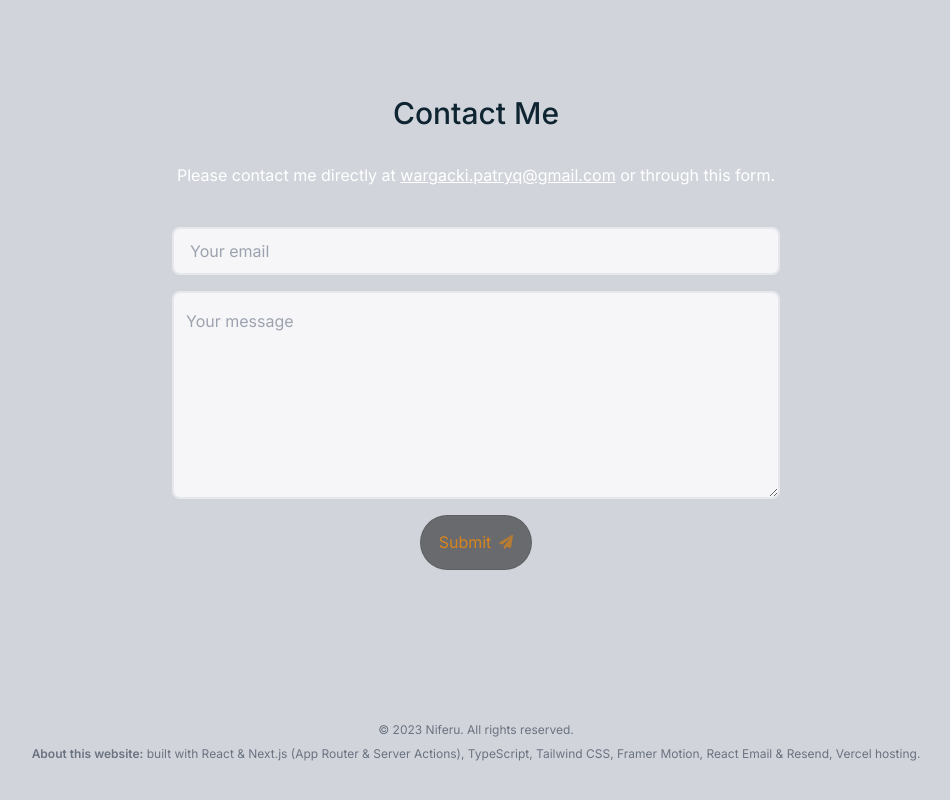
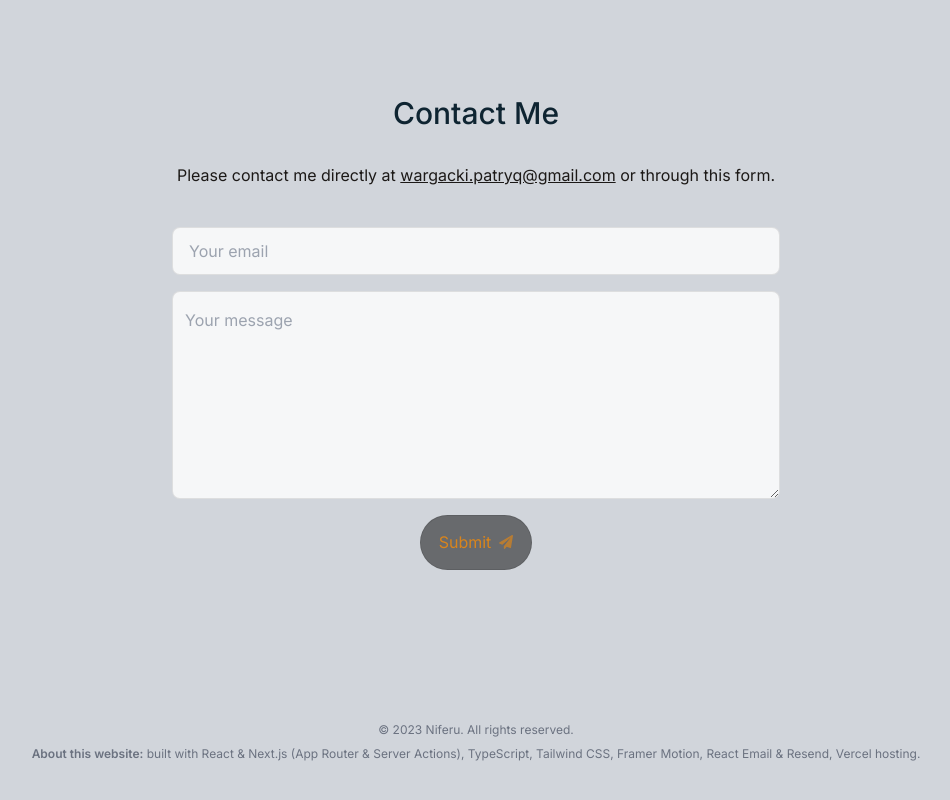
Before and after one commit to Nlferu/niferu-portfolio-website, a Next.js app: page / in a window 1280 px wide. Shown: the part 4004-4804 px from the top of the page, without its empty margins (164-1114 px from the left). Built offline with nearby package versions, Linux system fonts and the light colour scheme; no server answers.

Commit message:
form fixed

```diff
--- a/components/contact.tsx
+++ b/components/contact.tsx
@@ -21,7 +21,7 @@ export default function Contact() {
             id="contact"
         >
             <SectionHeading>Contact Me</SectionHeading>
-            <p className="text-white">
+            <p className="text-stone-900 dark:text-white">
                 Please contact me directly at{" "}
                 <a className="underline" href="mailto:wargacki.patryq@gmail.com">
                     wargacki.patryq@gmail.com
@@ -66,7 +66,7 @@ export default function Contact() {
                 }}
             >
                 <input
-                    className="h-12 px-4 rounded-lg bg-white bg-opacity-80 focus:bg-opacity-100 border-[2px] focus:outline focus:outline-2 focus:outline-offset-2 focus:outline-[#805d39] transition-all duration-75"
+                    className="h-12 px-4 rounded-lg bg-white bg-opacity-80 focus:bg-opacity-100 borderBlack borderDevil focus:outline focus:outline-2 focus:outline-offset-0 dark:focus:outline-offset-2 focus:outline-stone-500 dark:focus:outline-[#805d39] transition-all duration-75"
                     name="senderEmail"
                     type="email"
                     required
@@ -74,7 +74,7 @@ export default function Contact() {
                     placeholder="Your email"
                 />
                 <textarea
-                    className="h-52 p-4 px-3 rounded-lg bg-white bg-opacity-80 focus:bg-opacity-100 my-[1rem] border-[2px] focus:outline focus:outline-2 focus:outline-offset-2 focus:outline-[#805d39] transition-all duration-75"
+                    className="h-52 p-4 px-3 rounded-lg bg-white bg-opacity-80 focus:bg-opacity-100 my-[1rem] borderBlack borderDevil focus:outline focus:outline-2 focus:outline-offset-0 dark:focus:outline-offset-2 focus:outline-stone-500 dark:focus:outline-[#805d39] transition-all duration-75"
                     name="message"
                     required
                     maxLength={5000}
```
